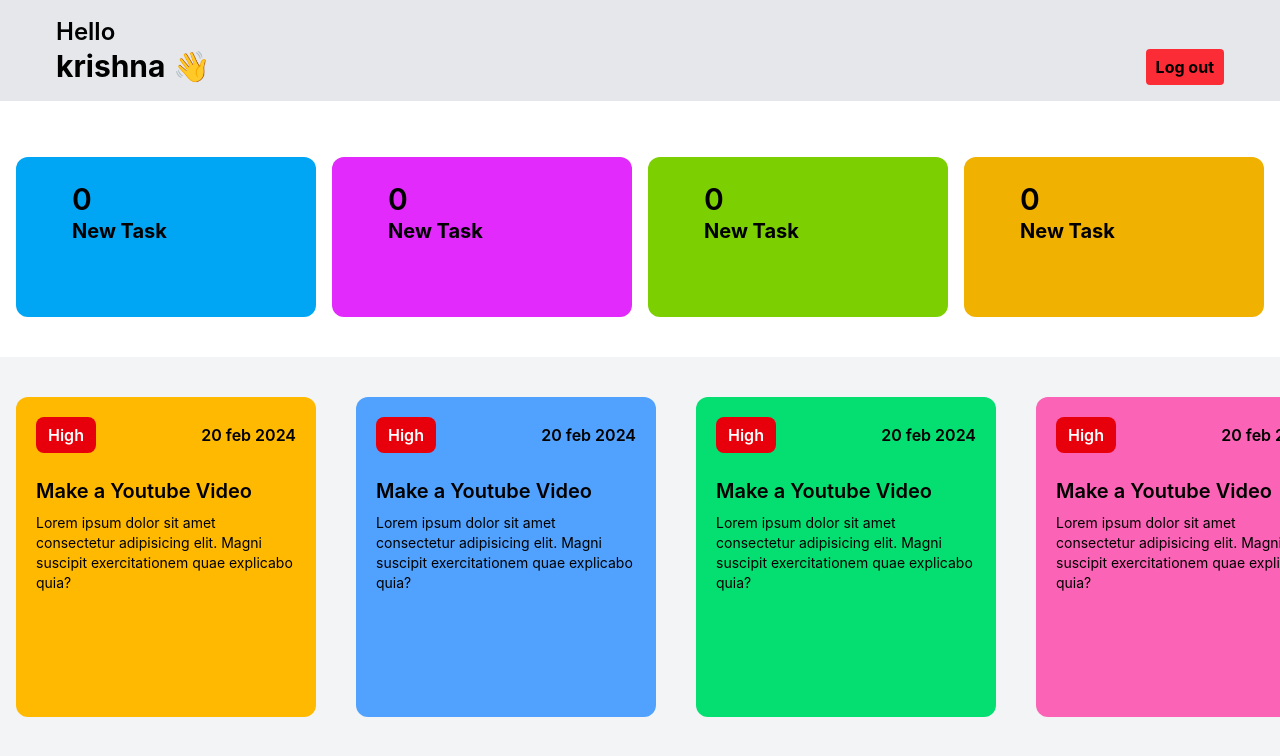
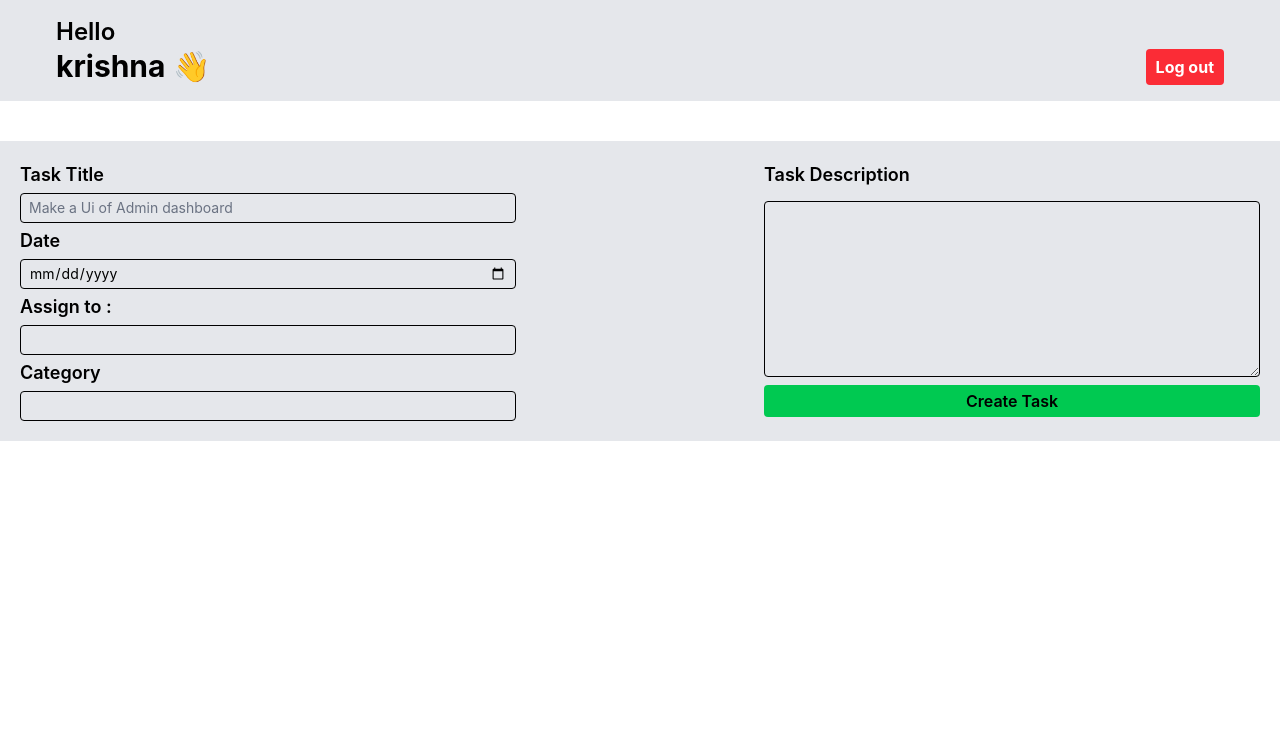
Before and after one commit to krishnakeshariya1/employee_mangment_system, a React (Vite) app in the folder Employee_mangment_system/: page / in a window 1280 px wide. Shown: the top 756 px of the page. Built offline with nearby package versions, Linux system fonts and the light colour scheme.

Commit message:
make adminDashboard

```diff
--- a/Employee_mangment_system/src/App.jsx
+++ b/Employee_mangment_system/src/App.jsx
@@ -1,11 +1,13 @@
 import { Login } from "./Components/Auth/Login"
+import { AdminDashboard } from "./Components/Dashboard/AdminDashboard"
 import { EmployeeDashboard } from "./Components/Dashboard/EmployeeDashboard"
 
 const App =()=>{
   return(
     < div className="w-screen">
     {/* < Login /> */}
-    < EmployeeDashboard />
+    {/* < EmployeeDashboard /> */}
+    < AdminDashboard />
     </ div>
   )
 }
--- a/Employee_mangment_system/src/Components/Dashboard/AdminDashboard.jsx
+++ b/Employee_mangment_system/src/Components/Dashboard/AdminDashboard.jsx
@@ -0,0 +1,42 @@
+import { Header } from "../other/Header"
+
+export const AdminDashboard = () => {
+    return (
+        <div className="h-screen w-full">
+            < Header />
+
+            <div className="mt-10 rounded ">
+                <form className="bg-gray-200 flex flex-wrap w-full items-start justify-between p-5 ">
+                    <div className="text-black  w-1/2 flex flex-col gap-1">
+                        <div>
+                            <h3 className="font-semibold text-lg mb-1">Task Title</h3>
+                            < input type="text" placeholder="Make a Ui of Admin dashboard"
+                                className="text-sm  py-1 px-2 w-4/5 border rounded  placeholder:text-gray-500 outline-none" />
+                        </div>
+                        <div>
+                            <h3 className="font-semibold text-lg mb-1">Date</h3>
+                            < input type="date"
+                                className="text-sm  py-1 px-2 w-4/5 border rounded  placeholder:text-gray-500 outline-none" />
+                        </div>
+                        <div>
+                            <h3 className="font-semibold text-lg mb-1">Assign to :</h3>
+                            < input type="text"
+                                className="text-sm  py-1 px-2 w-4/5 border rounded  placeholder:text-gray-500 outline-none" />
+                        </div>
+                        <div>
+                            <h3 className="font-semibold text-lg mb-1">Category</h3>
+                            < input type="text"
+                                className="text-sm  py-1 px-2 w-4/5 border rounded  placeholder:text-gray-500 outline-none" />
+                        </div>
+                    </div>
+                    <div className="w-2/5 flex flex-col items-start gap-2">
+                        <h3 className="font-semibold text-lg mb-1">Task Description</h3>
+                        <textarea cols={25} rows={5} className="border rounded text-sm w-full h-44 bg-transparent "></textarea>
+                        <button className="bg-green-500 px-2 py-1 rounded font-semibold w-full hover:bg-green-600">Create Task</button>
+                    </div>
+                </form>
+            </div>
+
+        </div>
+    )
+}
--- a/Employee_mangment_system/src/Components/other/Header.jsx
+++ b/Employee_mangment_system/src/Components/other/Header.jsx
@@ -15,7 +15,7 @@
             </h1>
 
             < button
-              className="bg-red-500 px-2.5 py-1.5 rounded font-bold "
+              className="bg-red-500 px-2.5 py-1.5 rounded font-bold text-white "
             >Log out</button>
         </div>
     )
```
